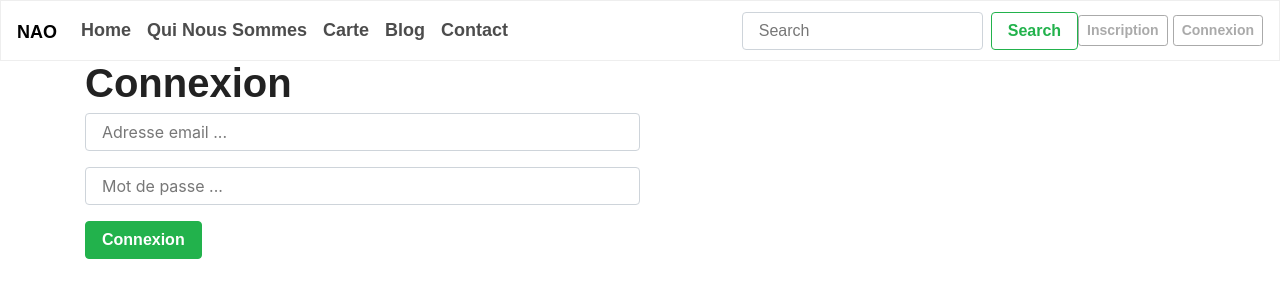
After one commit to NaoProjet5/Projet-Nao, a Symfony app: template templates/jd_login_nao/jdLogin.html.twig in a window 1280 px wide. The commit adds this page. Shown: the top 300 px of the page. Run offline with Twig, Linux system fonts and the light colour scheme; the template is opened without the code that fills it, so the values that code supplies are empty; some libraries are stand-ins or nearby versions; some web fonts are replaced.

Commit message:
Toute la gestion de L'INCRIPTION, CONNEXIO, DECONNEXION

```diff
--- a/templates/jdLayout.html.twig
+++ b/templates/jdLayout.html.twig
@@ -38,7 +38,12 @@
             <button class="btn btn-outline-success my-2 my-sm-0" type="submit">Search</button>
         </form>
         <div>
-            <a href="{{ path('longinUser') }}" class="btn btn-outline-secondary btn-sm">connexion</a>
+            <a href="{{ path('createdAtUser') }}" class="btn btn-outline-secondary btn-sm">Inscription</a>
+            {% if not app.user %}
+            <a href="{{ path('loginUsers') }}" class="btn btn-outline-secondary btn-sm">Connexion</a>
+            {% else %}
+            <a href="{{ path('usersLogout') }}" class="btn btn-outline-secondary btn-sm">Déconnexion</a>
+            {% endif %}
         </div>
     </div>
 </nav>
--- /dev/null
+++ b/templates/jd_login_nao/jdLogin.html.twig
@@ -0,0 +1,20 @@
+{% extends 'jdLayout.html.twig' %}
+
+{% block body %}
+    <h1>Connexion</h1>
+    <div class="row">
+        <div class="col-lg-12">
+            <form action="{{ path('loginUsers') }}" method="post">
+                <div class="form-group">
+                    <input type="text" placeholder="Adresse email ..." required name="_username" class="form-control col-lg-6 col-sm-6">
+                </div>
+                <div class="form-group">
+                    <input type="password" placeholder="Mot de passe ..." required name="_password" class="form-control col-lg-6 col-sm-6">
+                </div>
+                <div class="form-group">
+                    <button type="submit" class="btn btn-success">Connexion</button>
+                </div>
+            </form>
+        </div>
+    </div>
+{% endblock %}
```
Also changed, not shown: src/Controller/JdLoginNaoController.php (renamed from src/Controller/JdLonginNaoController.php, +17 -3 lines), templates/jd_pub_nao/index.html.twig (deleted, +0 -20 lines), templates/jd_login_nao/jdCreatedAtLogin.html.twig (renamed from templates/jd_longin_nao/jdLogin.html.twig), 1 other file.
